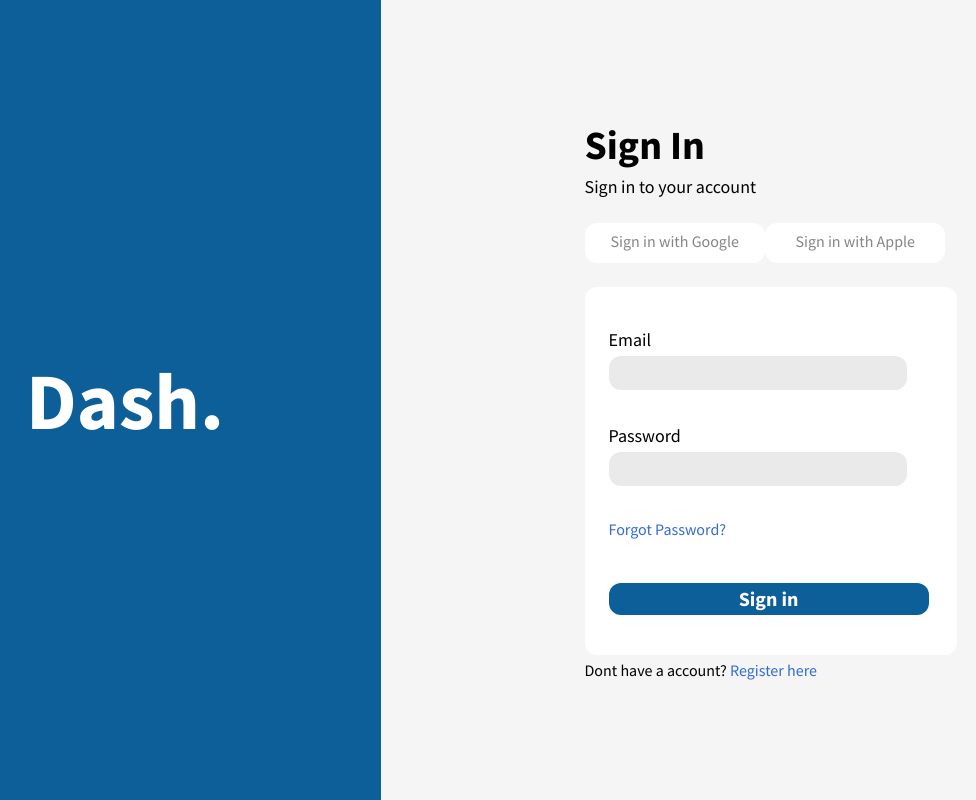
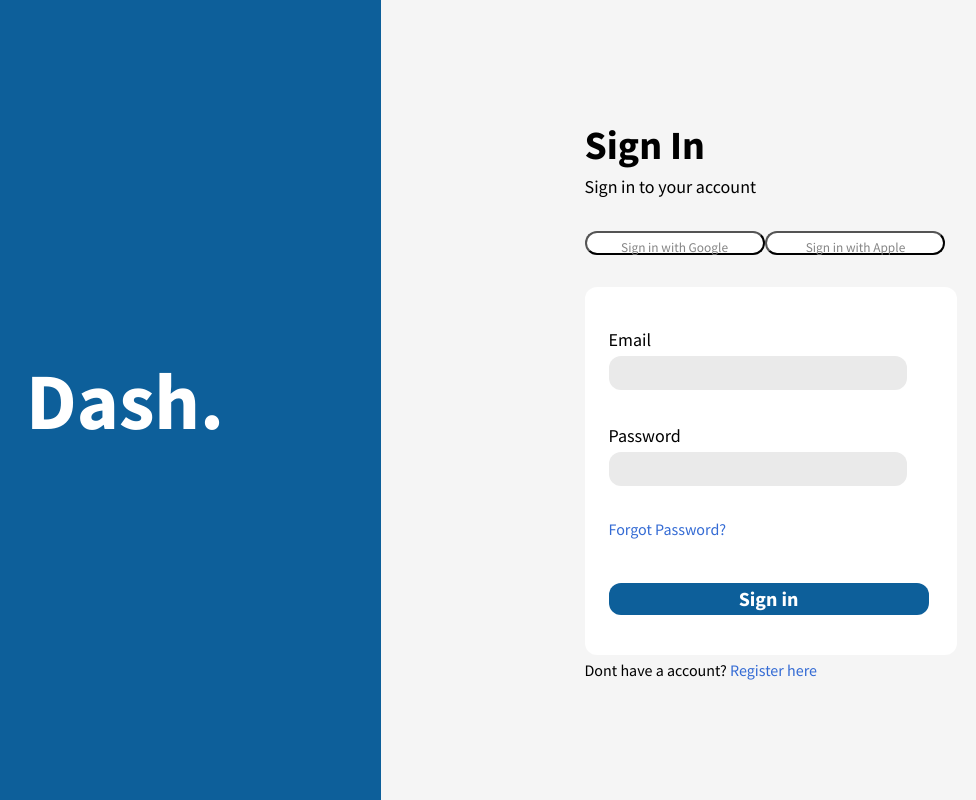
Before and after one commit to Akshh057/dashboard, a React (Create React App) app: page / in a window 1280 px wide. Shown: the whole page, without its empty margins (131-1107 px from the left). Built offline with nearby package versions, Linux system fonts and the light colour scheme.

Commit message:
refactor: resolve the google sign-in bug

```diff
--- a/src/components/Auth/Firebase.js
+++ b/src/components/Auth/Firebase.js
@@ -9,7 +9,6 @@ const firebaseConfig = {
     messagingSenderId: "648436714266",
     appId: "1:648436714266:web:809c0c280b99304e677aa3"
 };
-
 const firebaseApp = firebase.initializeApp(firebaseConfig);
 const db = firebaseApp.firestore();
 const auth = firebase.auth();
--- a/src/components/Auth/Login.jsx
+++ b/src/components/Auth/Login.jsx
@@ -12,12 +12,13 @@ const Login = () => {
         auth
             .signInWithPopup(provider)
             .then((result) => {
+                //using useReducer hook to set the user after successfull sign in
                 dispatch({
                     type: actionTypes.SET_USER,
                     user: result.user,
                 });
             })
-            .catch((error) => alert(error.message));
+            .catch((error) => alert(error));
     }
     return (
         <>
@@ -32,8 +33,8 @@ const Login = () => {
                                 <span className="login__heading" >Sign In</span>
                                 <span className="login__heading1">Sign in to your account</span>
                                 <div className="login__companies">
-                                    <span className="login__companiesbtn" onClick={signIn}>Sign in with Google </span>
-                                    <span className="login__companiesbtn">Sign in with Apple </span>
+                                    <button className="login__companiesbtn" onClick={signIn}>Sign in with Google </button>
+                                    <button className="login__companiesbtn">Sign in with Apple </button>
                                 </div>
                                 <div className="login__form">
                                     <p>
--- a/src/components/Auth/SignUp.jsx
+++ b/src/components/Auth/SignUp.jsx
@@ -28,8 +28,8 @@ const SignUp = ({ setShow, show }) => {
                     <span className="signup__heading">Create an Account</span>
                     <span className="signup__heading1">Create an Account to use Dashboard</span>
                     <div className="signup__companies">
-                        <span className="signup__companiesbtn" onClick={signUp}>Sign up with Google</span>
-                        <span className="signup__companiesbtn">Sign up with Apple</span>
+                        <button className="signup__companiesbtn" onClick={signUp}>Sign up with Google</button>
+                        <button className="signup__companiesbtn">Sign up with Apple</button>
                     </div>
                     <div className="signup__form">
                         <p>
```
Also changed, not shown: firebase.json (added), package.json (line endings or trailing spaces), 1 other file (tests, documents, lock files or other folders).
